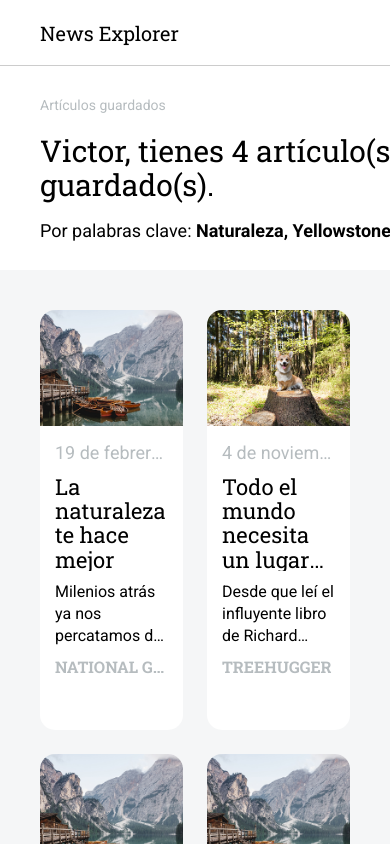
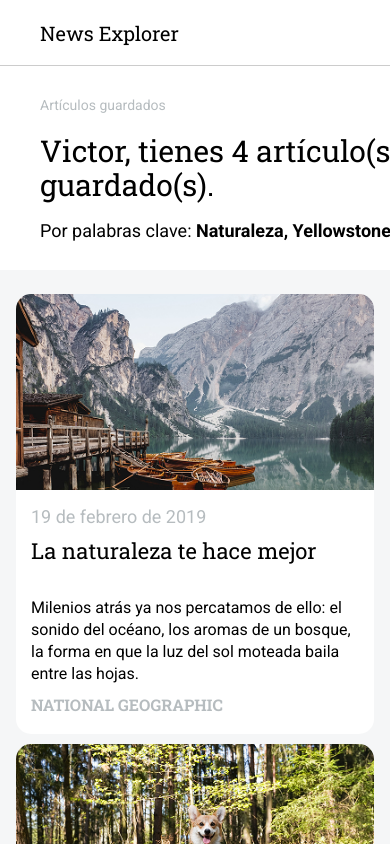
Before and after one commit to victoralfonsoulloa/news-explorer-frontend, a Next.js app: page /saved-news in a window 390 px wide. Shown: the top 844 px of the page. Built offline with nearby package versions, Linux system fonts and the light colour scheme.

Commit message:
feat: improve News component and add mobile styles

```diff
--- a/src/components/News.tsx
+++ b/src/components/News.tsx
@@ -26,6 +26,10 @@ export default function News(props: NewsProps) {
   const { title, children, news, loader } = props;
 
   return (
+    <>
+      {loader ? (
+        <Preloader />
+      ) : (
         <section className="news-cards flex flex-col px-[104px] py-[65px]">
           <h3
             className={`news-cards__title ${
@@ -34,13 +38,13 @@ export default function News(props: NewsProps) {
           >
             {title}
           </h3>
-
           <div className="news-cards__container grid grid-cols-1 md:grid-cols-2 lg:grid-cols-3 xl:grid-cols-4 gap-6 justify-items-center w-full">
-        {/* Se pasan los props de cada item con el operador spread (...) */}
             {news && news.map((item) => <NewsItem key={item.id} {...item} />)}
           </div>
-      {loader && <Preloader />}
+
           {children}
         </section>
+      )}
+    </>
   );
 }
--- a/src/styles/news.css
+++ b/src/styles/news.css
@@ -38,6 +38,8 @@
 }
 
 .news-cards__button {
+  margin-top: 32px;
+  margin-bottom: 0;
   background-color: var(--button-secondary);
   align-self: center;
   font-size: var(--font-size-neutral);
@@ -184,4 +186,44 @@
 }
 
 @media screen and (max-width: 576px) {
+  .news-cards {
+    padding: 24px 16px;
+  }
+
+  .news-cards__container {
+    row-gap: 10px;
+  }
+
+  .news-cards__title {
+    font-size: var(--font-size-extra-3);
+  }
+
+  .news-item {
+    height: 440px;
+  }
+
+  .news-item__image {
+    height: 196px;
+  }
+
+  .news-item__info {
+    height: 244px;
+    grid-template-rows: 24px 48px 88px 24px;
+  }
+
+  .news-item__title {
+    font-size: var(--font-size-extra-1);
+    line-height: var(--line-height-xsmall);
+    -webkit-line-clamp: 2;
+  }
+
+  .news-item__description {
+    -webkit-line-clamp: 4;
+  }
 }
+
+@media screen and (max-width: 480px) {
+  .news-cards__container {
+    grid-template-columns: auto;
+  }
+}
```
Lines whose indentation alone changed are shown as unchanged.
